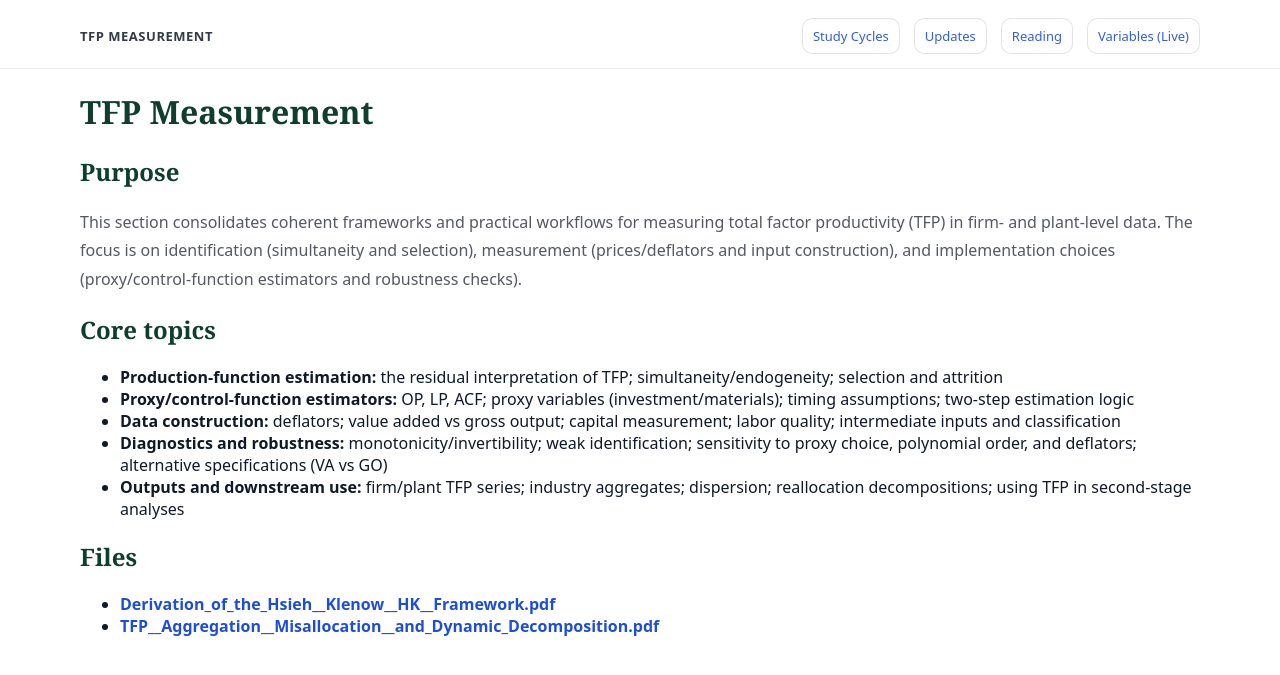
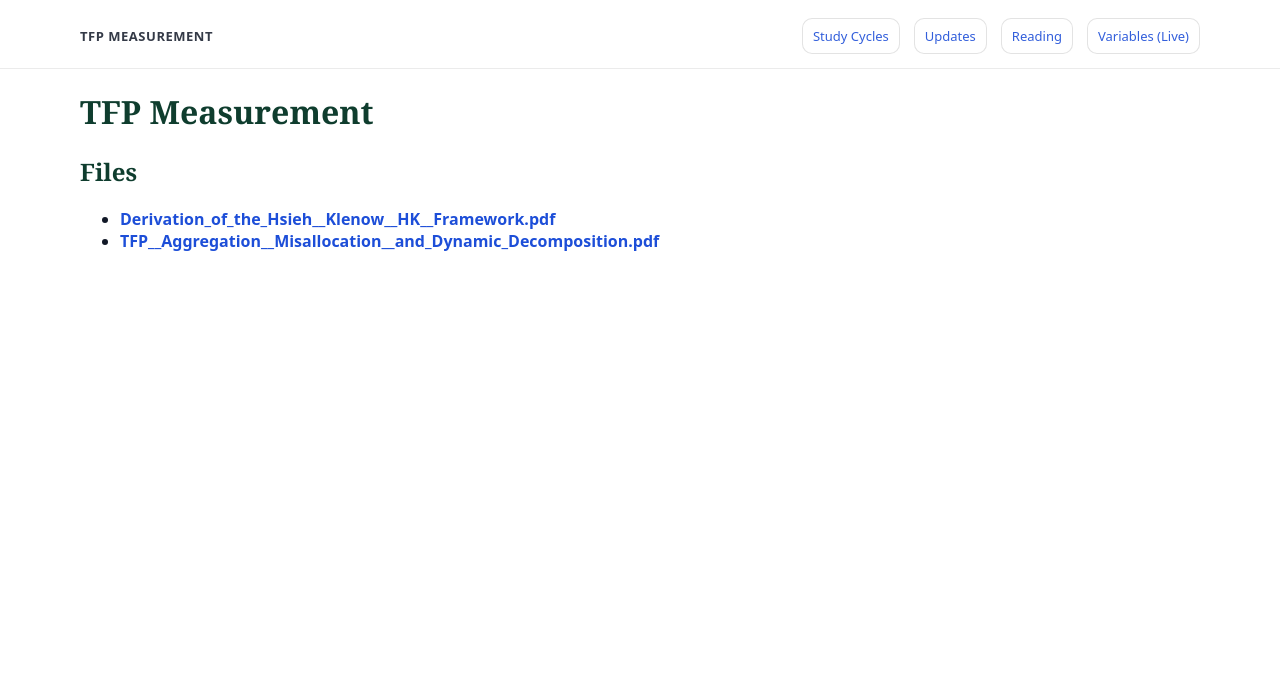
Before and after one commit to yaxinzn/study-archive, a Jekyll site: the page built from materials/tfp-measurement/index.md, in a window 1280 px wide. Shown: the top 675 px of the page. Built offline with Jekyll 4.4.1, drawn with Linux system fonts in a browser that asks for light colours.

Commit message:
Remove
Removed the Purpose and Core topics sections from the TFP Measurement documentation.

```diff
--- a/materials/tfp-measurement/index.md
+++ b/materials/tfp-measurement/index.md
@@ -10,16 +10,6 @@ hide_name: true
 
 # TFP Measurement
 
-## Purpose
-This section consolidates coherent frameworks and practical workflows for measuring total factor productivity (TFP) in firm- and plant-level data. The focus is on identification (simultaneity and selection), measurement (prices/deflators and input construction), and implementation choices (proxy/control-function estimators and robustness checks).
-
-## Core topics
-- **Production-function estimation:** the residual interpretation of TFP; simultaneity/endogeneity; selection and attrition
-- **Proxy/control-function estimators:** OP, LP, ACF; proxy variables (investment/materials); timing assumptions; two-step estimation logic
-- **Data construction:** deflators; value added vs gross output; capital measurement; labor quality; intermediate inputs and classification
-- **Diagnostics and robustness:** monotonicity/invertibility; weak identification; sensitivity to proxy choice, polynomial order, and deflators; alternative specifications (VA vs GO)
-- **Outputs and downstream use:** firm/plant TFP series; industry aggregates; dispersion; reallocation decompositions; using TFP in second-stage analyses
-
 ## Files
 <!-- AUTO-LIST-START -->
 - **[Derivation_of_the_Hsieh__Klenow__HK__Framework.pdf](Derivation_of_the_Hsieh__Klenow__HK__Framework.pdf)**
```
